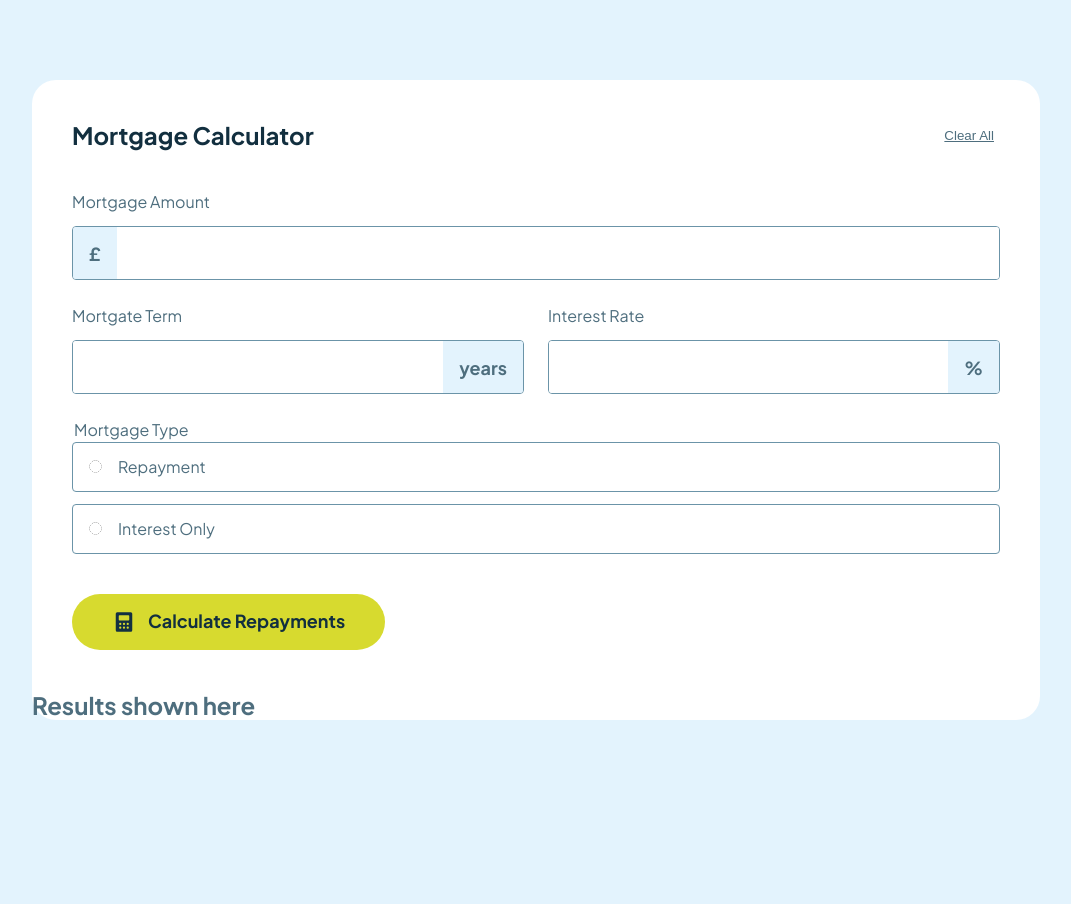
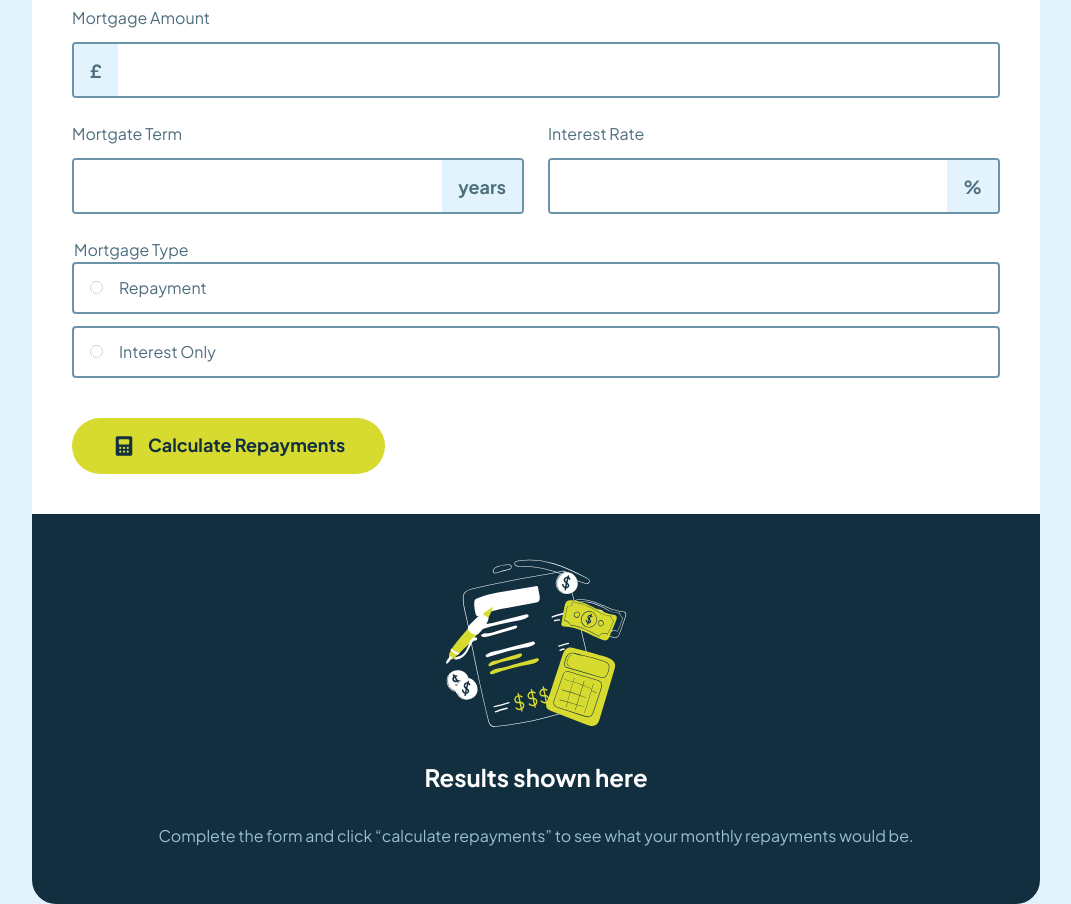
Before and after one commit to dlemvigh/frontend-mentor-mortgage-replayment-calculator, a React (Vite) app: page / in a window 1280 px wide. Shown: the whole page, without its empty margins (104-1175 px from the left). Before the commit the page ends 800 px from the top, so only its background shows below. Built offline with nearby package versions, Linux system fonts and the light colour scheme.

Commit message:
Empty result styling

```diff
--- a/src/components/MortgageCalculator/MortgageCalculator.css
+++ b/src/components/MortgageCalculator/MortgageCalculator.css
@@ -8,6 +8,7 @@
 
     background-color: white;
     border-radius: 24px;
+    overflow: hidden;
 
     min-height: 100px;
 }
--- a/src/components/MortgageCalculator/MortgageForm.css
+++ b/src/components/MortgageCalculator/MortgageForm.css
@@ -27,7 +27,7 @@
 }
 
 .form-input-wrapper {
-    border: 1px solid var(--color-slate-500);
+    border: 2px solid var(--color-slate-500);
     border-radius: 4px;
     display: flex;
     overflow: hidden;
@@ -51,6 +51,7 @@
     padding: 12.5px 16px;
     border-style: none;
     flex-grow: 1;
+    outline: none;
 }
 
 .form-fieldset {
@@ -69,7 +70,7 @@
 }
 
 .form-radio-label {
-    border: 1px solid var(--color-slate-500);
+    border: 2px solid var(--color-slate-500);
     border-radius: 4px;
     padding: 12px 16px;
     cursor: pointer;
@@ -97,6 +98,9 @@
 
 
 @media screen and (width < 768px) {
+    .form {
+        padding: 24px;
+    }
     .form-fields {
         grid-template-columns: 1fr;
     }
--- /dev/null
+++ b/src/components/MortgageCalculator/MortgageResult.css
@@ -0,0 +1,27 @@
+.result {
+    background-color: var(--color-slate-900);
+    color: var(--color-slate-300);
+
+    padding: 40px;
+}
+
+.result-empty {
+    display: flex;
+    flex-direction: column;
+    justify-content: center;
+    align-items: center;
+    height: 100%;
+    text-align: center;
+    gap: 16px;
+}
+
+.result-empty-img {
+    width: 192px;
+    height: 192px,
+}
+
+@media screen and (width >= 1440px) {
+    .result {
+        border-bottom-left-radius: 80px;
+    }
+}
--- a/src/components/MortgageCalculator/MortgageResult.tsx
+++ b/src/components/MortgageCalculator/MortgageResult.tsx
@@ -1,7 +1,44 @@
-export function MortgageResult() {
+import "./MortgageResult.css"
+import resultEmptyUrl from "../../assets/images/illustration-empty.svg"
+
+type MortgageResultProps = {
+    hasResult: true;
+    monthlyPayment: number;
+    totalPayment: number;
+} | {
+    hasResult: false;
+    monthlyPayment: undefined;
+    totalPayment: undefined;
+}
+
+export function MortgageResult({ hasResult, monthlyPayment, totalPayment }: MortgageResultProps) {
+
     return (
-        <div>
-            <h2>Results shown here</h2>
+        <div className="result">
+            {!hasResult && (
+                <div className="result-empty">
+                    <img className="result-empty-img" src={resultEmptyUrl} alt="" />
+                    <h2>Results shown here</h2>
+                    <p>
+                        Complete the form and click “calculate repayments” to see what
+                        your monthly repayments would be.
+                    </p>
+                </div>
+            )}
+            {hasResult && (<>
+                <h2>Your results</h2>
+                <p>
+                    Your results are shown below based on the information you provided.
+                    To adjust the results, edit the form and click “calculate repayments” again.
+                </p>
+
+                <div className="result-details">
+                    <span>Your monthly repayments</span>
+                    <span>£{monthlyPayment.toFixed(2)}</span>
+                    <span>Total you'll repay over the term</span>
+                    <span>£{totalPayment.toFixed(2)}</span>
+                </div>
+            </>)}
         </div>
     )
 }
--- a/src/index.css
+++ b/src/index.css
@@ -51,5 +51,5 @@ h1 {
     color: var(--color-slate-900);
 }
 h2 {
-    /* color: var(--color-white); */
+    color: var(--color-white);
 }
```
